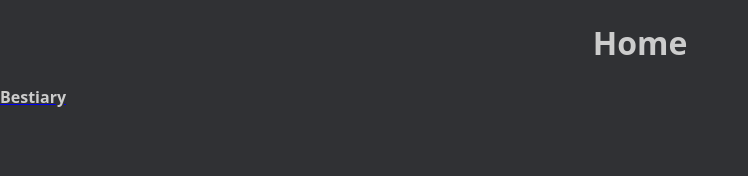
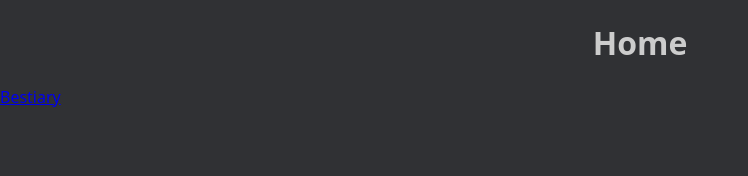
Before and after one commit to Marcel-FR/capstone-project, a Next.js app: page / in a window 1280 px wide. Shown: the top 176 px of the page, without its empty margins (0-748 px from the left). Built offline with nearby package versions, Linux system fonts and the light colour scheme.

Commit message:
delete StyledLink, solve fatal error

```diff
--- a/pages/index.js
+++ b/pages/index.js
@@ -8,7 +8,7 @@ export default function Home() {
         <Heading>Home</Heading>
       </main>
       <Link href="/bestiary">
-        <StyledLink>Bestiary</StyledLink>
+      Bestiary
       </Link>
     </>
   );
@@ -17,9 +17,3 @@ export default function Home() {
 const Heading = styled.h1`
   text-align: center;
 `;
-
-const StyledLink = styled.a`
-  color: #CCCCCC;
-  font-weight: bold;
-  text-decoration: none;
-`;
```
Also changed, not shown: pages/bestiary/index.js (+1 -7 lines).
